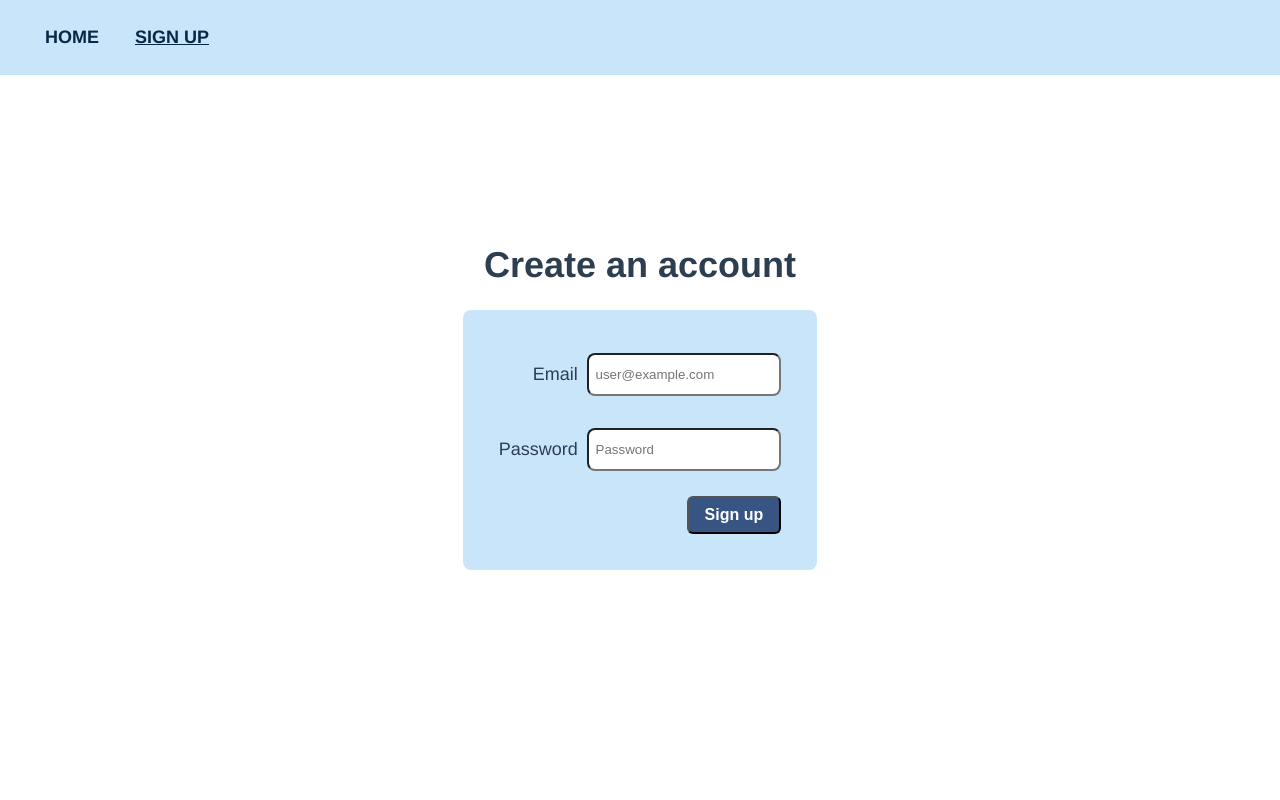
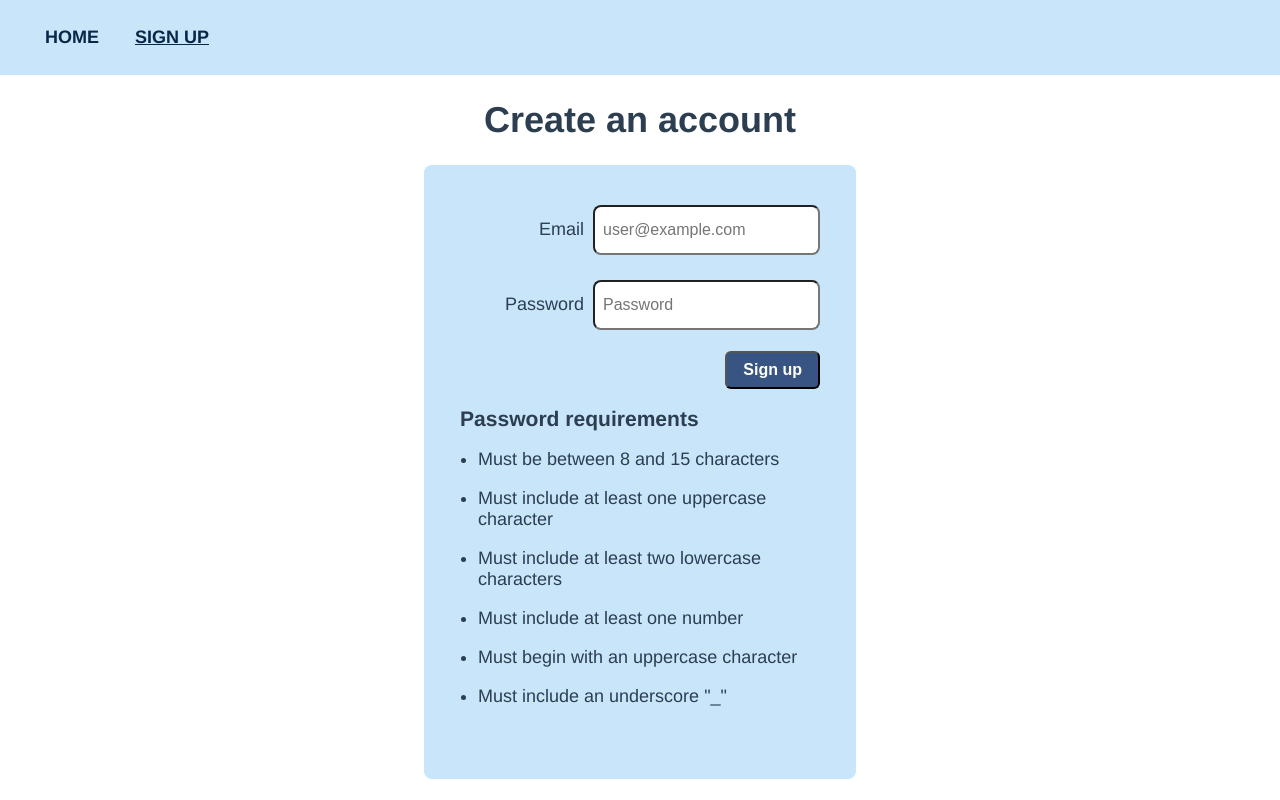
Before and after one commit to geilu/webapp-hw-vue, a Vue app: page /#/signup in a window 1280 px wide. Built offline with nearby package versions, Linux system fonts and the light colour scheme.

Commit message:
add password validation

```diff
--- a/src/views/SIgnupView.vue
+++ b/src/views/SIgnupView.vue
@@ -1,11 +1,45 @@
 <script setup>
 import PageHeader from "../components/PageHeader.vue";
+import { ref } from "vue";
 import { useRouter } from "vue-router";
 
 const router = useRouter();
+const password = ref("");
+const error = ref("");
 
 function onSubmit() {
+  error.value = validatePassword(password.value);
+  if (error.value) {
+    return; // stay on page and show error
+  }
   router.push(".");
+}
+
+function validatePassword(password) {
+  // specific length 8 <= pw <= 15
+  if (password.length < 8 || password.length > 15) {
+    return "length should be between 8 and 15";
+  }
+  // start with an uppercase char (also covers at least 1)
+  if (!password.match(/^[A-Z]/)) {
+    return "should start with an uppercase character";
+  }
+  // at least two lowercase chars
+  const lowercaseCount = (password.match(/[a-z]/g) || []).length;
+  if (lowercaseCount < 2) {
+    return "should include at least two lowercase characters";
+  }
+  // at least one numeric value
+  const digitCount = (password.match(/\d/g) || []).length;
+  if (digitCount < 1) {
+    return "should include at least one number";
+  }
+  // includes "_"
+  if (!password.includes("_")) {
+    return "should include an underscore";
+  }
+
+  return "";
 }
 </script>
 
@@ -24,16 +58,43 @@ function onSubmit() {
             required
           />
         </div>
+        <div class="signup-password-container">
           <div class="signup-form-row">
             <p>Password</p>
             <input
+              v-model="password"
               type="password"
               placeholder="Password"
               class="signup-input"
               required
             />
           </div>
+          <p v-if="error" class="error">Password invalid - {{ error }}</p>
+        </div>
         <button type="submit" class="signup-button">Sign up</button>
+        <div class="requirements-container">
+          <h3>Password requirements</h3>
+          <ul class="requirements-list">
+            <li>
+              <p>Must be between 8 and 15 characters</p>
+            </li>
+            <li>
+              <p>Must include at least one uppercase character</p>
+            </li>
+            <li>
+              <p>Must include at least two lowercase characters</p>
+            </li>
+            <li>
+              <p>Must include at least one number</p>
+            </li>
+            <li>
+              <p>Must begin with an uppercase character</p>
+            </li>
+            <li>
+              <p>Must include an underscore "_"</p>
+            </li>
+          </ul>
+        </div>
       </form>
     </div>
   </div>
@@ -66,6 +127,12 @@ function onSubmit() {
   padding: 0.875em 0.5em;
   border-radius: 8px;
   align-self: center;
+  font-size: 16px;
+}
+.signup-password-container {
+  display: flex;
+  flex-direction: column;
+  align-items: flex-end;
 }
 .signup-button {
   background-color: #375482;
@@ -77,4 +144,28 @@ function onSubmit() {
   font-weight: 800;
   cursor: pointer;
 }
+.requirements-container {
+  display: flex;
+  flex-direction: column;
+  align-self: start;
+}
+.requirements-container h3 {
+  text-align: left;
+  margin: 0;
+  padding: 0;
+}
+.error {
+  color: red;
+  text-align: right;
+  font-size: 14px;
+  margin: 0;
+}
+.requirements-list {
+  margin-left: 1em;
+  margin-top: 0;
+  padding: 0;
+}
+.requirements-list li {
+  text-align: left;
+}
 </style>
```
Lines whose indentation alone changed are shown as unchanged.
